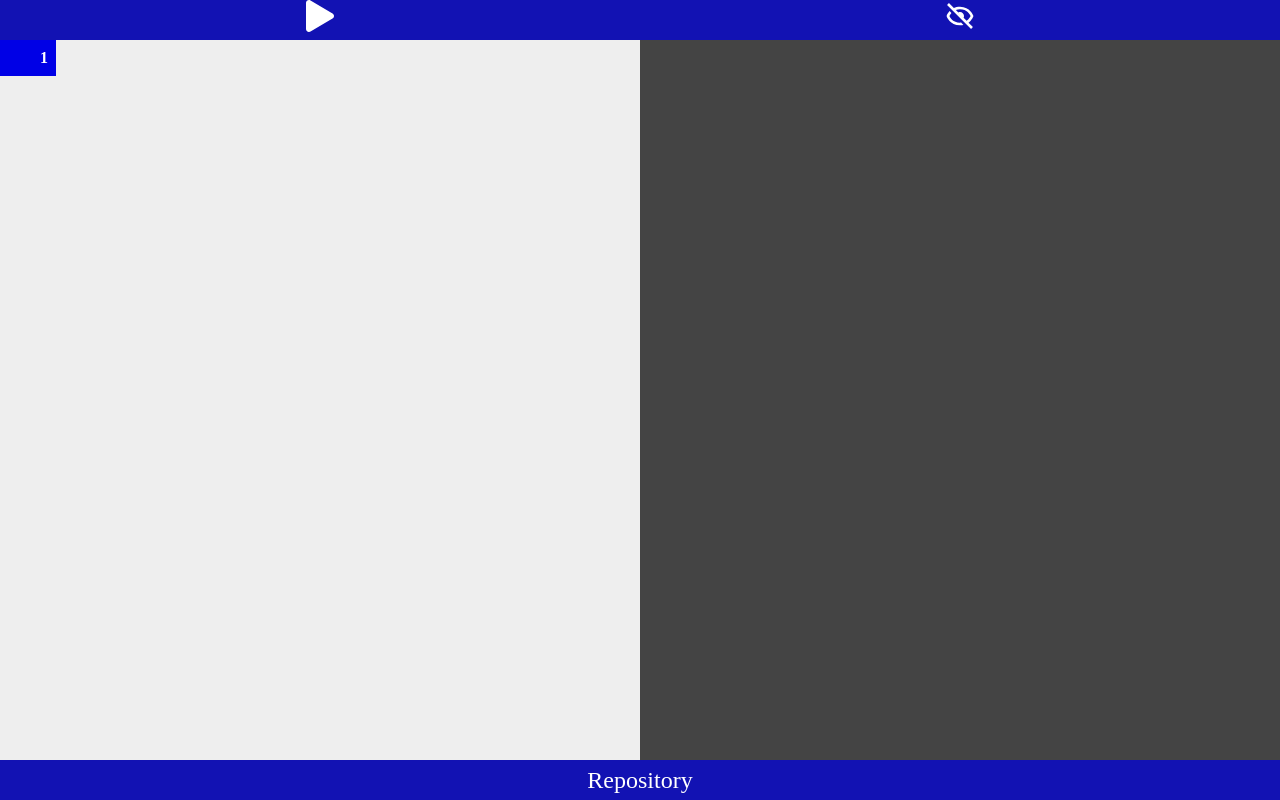
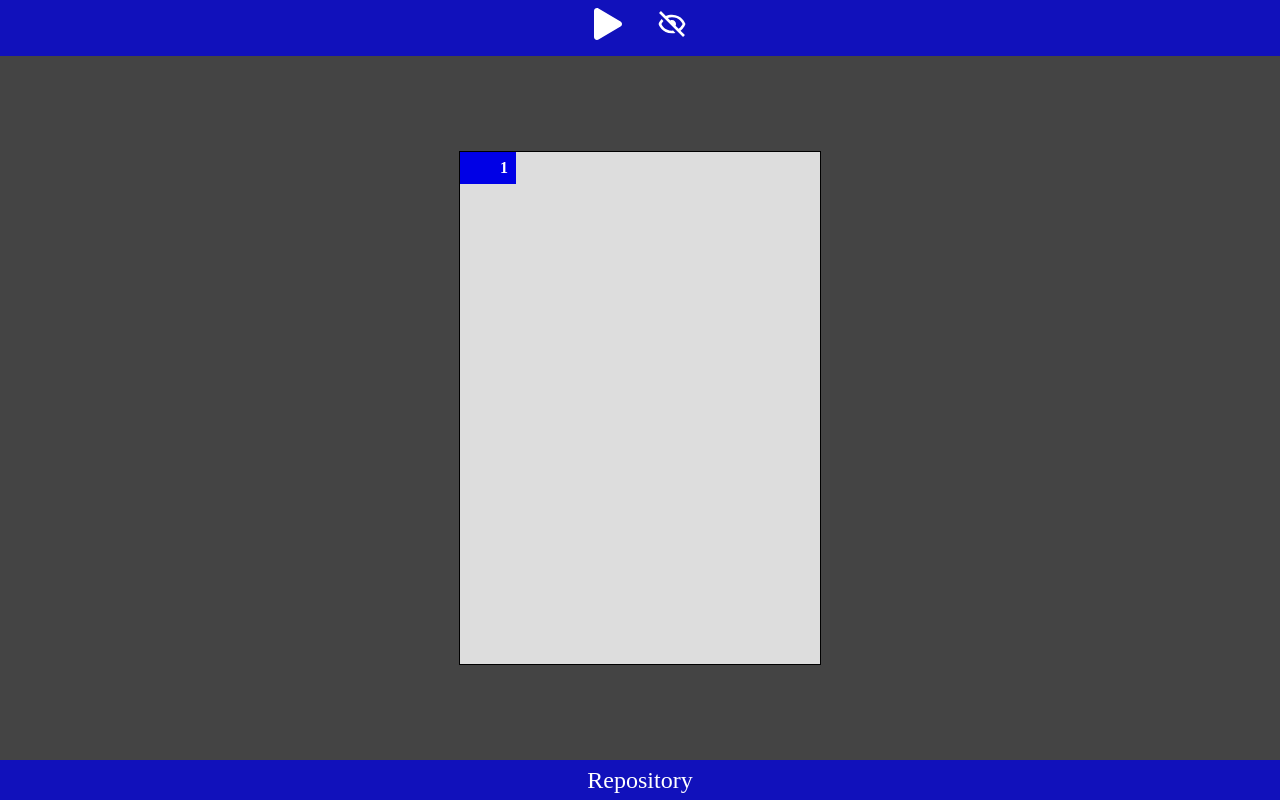
Before and after one commit to Tetr4k/cool-to-bril-compiler, a React (Create React App) app: page / in a window 1280 px wide. Built offline with nearby package versions, Linux system fonts and the light colour scheme.

Commit message:
Update Style

```diff
--- a/src/components/CodingArea/index.tsx
+++ b/src/components/CodingArea/index.tsx
@@ -29,13 +29,14 @@ const CodingArea = (props: codingAreaProps) => {
 	}
 
 	return (
-		<div
-			className="coolcode-box"
-		>
-			<ol className="coolcode-list">
+		<div className="coding-box">
+			<ol className="coding-list">
 				{renderLineIndex()}
 			</ol>
-			<label htmlFor="code" className="coolcode-input">
+			<label
+				htmlFor="code"
+				className="coding-input"
+			>
 				{React.cloneElement(props.children, { rows: rows, onInput: handleLineInput, id: "code"})}
 			</label>
 		</div>
--- a/src/components/Debug/index.tsx
+++ b/src/components/Debug/index.tsx
@@ -6,7 +6,7 @@ const Debug = (props: debugProps) => {
 	return (
 			<CSSTransition
 				in={props.show}
-				timeout={700}
+				timeout={300}
 				classNames='content'
 				unmountOnExit
 			>
--- a/src/index.css
+++ b/src/index.css
@@ -2,74 +2,78 @@
 	background: #444444;
 	display: flex;
 	flex-direction: column;
+	justify-content: space-between;
 	height: 100vh;
-	justify-content: flex-end;
 	width: 100vw;
 }
 
 main{
+	height: 90vh;
+	align-items: center;
 	display: flex;
-	width: 100vw;
+	justify-content: space-around;
+	width: 100%;
 }
 
 nav{
 	align-items: center;
-	background: #1212B3;
+	background: #1111BB;
 	display: flex;
-	height: 5vh;
-	justify-content: space-around;
+	gap: 1rem;
+	justify-content: center;
 	width: 100%;
 }
 
 button{
 	background: none;
 	border: none;
+	padding: 0.5rem;
 	color: white;
 	font-size: 2rem;
 }
 
 button:hover{
-	color: #DDDDDD;
+	color: #AAAAAA;
 }
 
-.coolcode-box{
-	background: #EEEEEE;
+.coding-box{
+	background: #DDDDDD;
+	border: solid black 1px;
 	display: flex;
-	height: 90vh;
+	height: 64vh;
 	overflow-y: scroll;
-	width: 50%;
+	width: 45vh;
 }
 
-.coolcode-list li{
+.coding-list li{
 	color: white;
 	font-weight: bold;
-	line-height: 36px;
+	line-height: 32px;
 	padding-right: 0.5rem;
 	text-align: right;
 	width: 3rem;
 }
 
-.coolcode-input{
+.coding-input{
 	flex-grow: 1;
 }
 
-.coolcode-input textarea{
-	background: #EEEEEE;
+.coding-input textarea{
+	background: #DDDDDD;
 	border: none;
 	color: #333333;
-	font-size: 20px;
+	font-size: 24px;
 	height: auto;
-	line-height: 36px;
+	line-height: 32px;
 	padding: 0 0 0 0.5rem;
 	resize: none;
 	outline: none;
 	overflow: auto;
 	text-justify: distribute;
-	width: 100%;
 }
 
 footer{
-	background: #1212B3;
+	background: #1111BB;
 	display: flex;
 	height: 5vh;
 	justify-content: center;
@@ -84,11 +88,11 @@ a, a:visited{
 }
 
 .content{
-	background: white;
-	border-top: solid #1212B3 1px;
+	background: #111111;
 	bottom: 0;
+	color: white;
 	height: 15vh;
-	position: absolute;
+	overflow: hidden;
 	width: 100%;
 }
 
@@ -98,7 +102,7 @@ a, a:visited{
 
 .content-enter-active {
 	height: 15vh;
-	transition: height 0.7s ease;
+	transition: height 0.3s ease-in;
 }
 
 .content-exit {
@@ -107,5 +111,5 @@ a, a:visited{
 
 .content-exit-active {
 	height: 0;
-	transition: height 0.7s ease;
+	transition: height 0.3s ease-out;
 }
```
